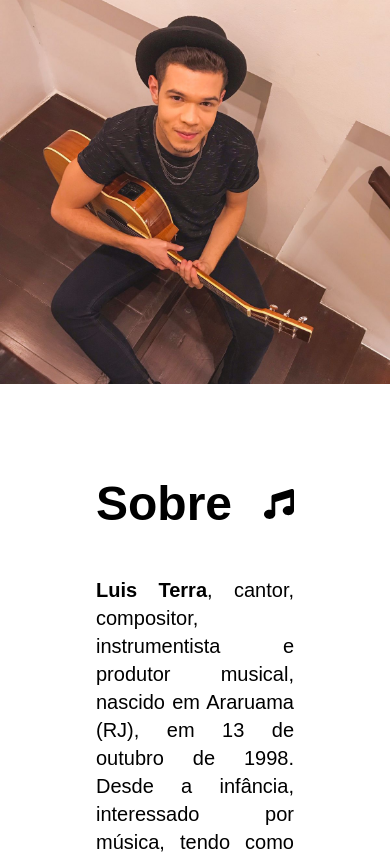
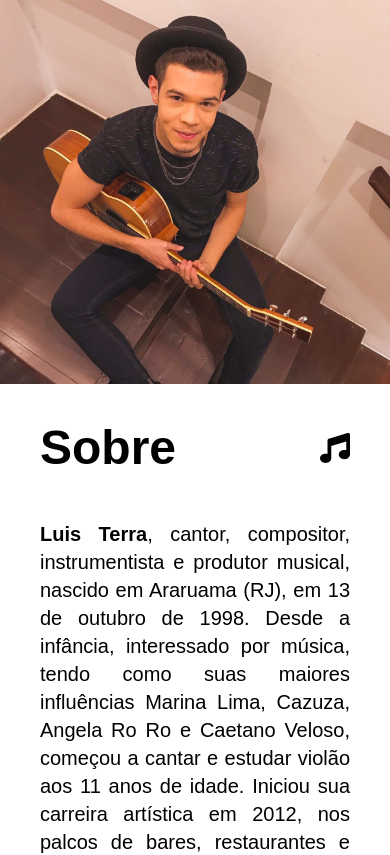
Before and after one commit to Bentroen/luisterra.com, a Next.js app: page /sobre in a window 390 px wide. Shown: the top 855 px of the page. Built offline with nearby package versions, Linux system fonts and the light colour scheme.

Commit message:
fix: corrigir margem da página no mobile

```diff
--- a/src/pages/sobre.tsx
+++ b/src/pages/sobre.tsx
@@ -24,7 +24,7 @@ export default function Home() {
               alt="Luis Terra"
             />
           </div>
-          <div className="col-span-12 md:col-span-7 flex flex-col justify-center space-y-12 items-left p-24">
+          <div className="col-span-12 md:col-span-7 flex flex-col justify-center space-y-12 items-left p-10 sm:p-24">
             <div className="flex justify-between items-center">
               <h1 className="text-5xl font-semibold">Sobre</h1>
               <FontAwesomeIcon className="text-3xl" icon={faMusic} />
```
